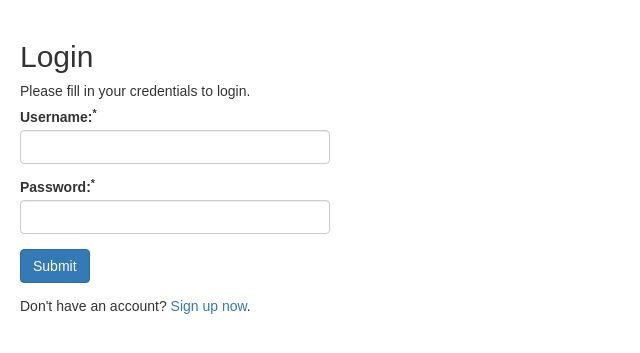
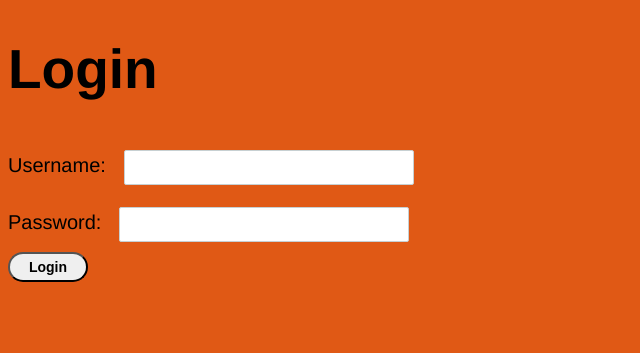
Before and after one commit to terra-ryzing/ubiquitous-guide, a PHP site: page /login.php in a window 1280 px wide. Shown: the top 353 px of the page, without its empty margins (0-640 px from the left). Run offline with PHP 8.4, Linux system fonts and the light colour scheme.

Commit message:
Add files via upload

```diff
--- a/login.php
+++ b/login.php
@@ -1,110 +1,88 @@
+<!doctype html>
+<html>
+<head>
+<title>Login</title>
+</head>
+<body>
+<h1>Login</h1>
+<form action="" method="post">
+<label>Username:</label><input type="text" name="user"><br/>
+<label>Password:</label><input type="password" name="pass"><br/>
+<input type="submit" value="Login" name="submit"><br/>
+</form>
 <?php
-// Include config file
-require_once 'config.php';
-
-// Define variables and initialize with empty values
-$username = $password = "";
-$username_err = $password_err = "";
-
-// Processing form data when form is submitted
-if($_SERVER["REQUEST_METHOD"] == "POST"){
-
-    // Check if username is empty
-    if(empty(trim($_POST["username"]))){
-        $username_err = 'Please enter username.';
-    } else{
-        $username = trim($_POST["username"]);
-    }
-
-    // Check if password is empty
-    if(empty(trim($_POST['password']))){
-        $password_err = 'Please enter your password.';
-    } else{
-        $password = trim($_POST['password']);
-    }
-
-    // Validate credentials
-    if(empty($username_err) && empty($password_err)){
-        // Prepare a select statement
-        $sql = "SELECT username, password FROM users WHERE username = ?";
-
-        if($stmt = $mysqli->prepare($sql)){
-            // Bind variables to the prepared statement as parameters
-            $stmt->bind_param("s", $param_username);
-
-            // Set parameters
-            $param_username = $username;
-
-            // Attempt to execute the prepared statement
-            if($stmt->execute()){
-                // Store result
-                $stmt->store_result();
-
-                // Check if username exists, if yes then verify password
-                if($stmt->num_rows == 1){
-                    // Bind result variables
-                    $stmt->bind_result($username, $hashed_password);
-                    if($stmt->fetch()){
-                        if(password_verify($password, $hashed_password)){
-                            /* Password is correct, so start a new session and
-                            save the username to the session */
-                            session_start();
-                            $_SESSION['username'] = $username;
-                            header("location: welcome.php");
-                        } else{
-                            // Display an error message if password is not valid
-                            $password_err = 'The password you entered was not valid.';
-                        }
-                    }
-                } else{
-                    // Display an error message if username doesn't exist
-                    $username_err = 'No account found with that username.';
-                }
-            } else{
-                echo "Oops! Something went wrong. Please try again later.";
-            }
-        }
-
-        // Close statement
-        $stmt->close();
-    }
-
-    // Close connection
-    $mysqli->close();
+if(isset($_POST["submit"])){
+ if(!empty($_POST['user']) && !empty($_POST['pass'])){
+ $user = $_POST['user'];
+ $pass = $_POST['pass'];
+ //DB Connection
+ $conn = new mysqli('localhost', 'root', '') or die(mysqli_error());
+ //Select DB From database
+ $db = mysqli_select_db($conn, 'responses') or die("databse error");
+ //Selecting database
+ $query = mysqli_query($conn, "SELECT * FROM userpass WHERE user='".$user."' AND pass='".$pass."'");
+ $numrows = mysqli_num_rows($query);
+ if($numrows !=0)
+ {
+ while($row = mysqli_fetch_assoc($query))
+ {
+ $dbusername=$row['user'];
+ $dbpassword=$row['pass'];
+ }
+ if($user == $dbusername && $pass == $dbpassword)
+ {
+ session_start();
+ $_SESSION['sess_user']=$user;
+ //Redirect Browser
+ header("Location:welcome.php");
+ }
+ }
+ else
+ {
+ echo "Invalid Username or Password!";
+ }
+ }
+ else
+ {
+ echo "Required All fields!";
+ }
 }
 ?>
+<style>
+label{
+font-family: Helvetica Neue;
+font-size:20px;
+color:black;
+}
+h1{
+font-family: Helvetica Neue;
+font-size:55px;
+color:black;
+}
+body{
+    background-color: #e05915;
+}
 
-<!DOCTYPE html>
-<html lang="en">
-<head>
-    <meta charset="UTF-8">
-    <title>Login</title>
-    <link rel="stylesheet" href="https://maxcdn.bootstrapcdn.com/bootstrap/3.3.7/css/bootstrap.css">
-    <style type="text/css">
-        body{ font: 14px sans-serif; }
-        .wrapper{ width: 350px; padding: 20px; }
-    </style>
-</head>
-<body>
-    <div class="wrapper">
-        <h2>Login</h2>
-        <p>Please fill in your credentials to login.</p>
-        <form action="<?php echo htmlspecialchars($_SERVER["PHP_SELF"]); ?>" method="post">
-            <div class="form-group <?php echo (!empty($username_err)) ? 'has-error' : ''; ?>">
-                <label>Username:<sup>*</sup></label>
-                <input type="text" name="username"class="form-control" value="<?php echo $username; ?>">
-                <span class="help-block"><?php echo $username_err; ?></span>
-            </div>
-            <div class="form-group <?php echo (!empty($password_err)) ? 'has-error' : ''; ?>">
-                <label>Password:<sup>*</sup></label>
-                <input type="password" name="password" class="form-control">
-                <span class="help-block"><?php echo $password_err; ?></span>
-            </div>
-            <div class="form-group">
-                <input type="submit" class="btn btn-primary" value="Submit">
-            </div>
-            <p>Don't have an account? <a href="register.php">Sign up now</a>.</p>
-        </form>
-    </div>
+input[type=text], input[type=password] {
+	padding-left: 10px;
+    margin: 10px;
+    margin-top: 12px;
+    margin-left: 18px;
+    width: 290px;
+    height: 35px;
+    box-sizing: border-box;
+	border: 1px solid #c7d0d2;
+    border-radius: 2px;
+	color:black;
+}
+input[type=submit]{
+    width: 80px;
+    height: 30px;
+    font-size: 14px;
+    font-weight: bold;
+	border-radius: 20px;
+	cursor: pointer;
+	}
+</style>
 </body>
 </html>
```
Also changed, not shown: logout.php (+3 -10 lines), welcome.php (+37 -23 lines).
